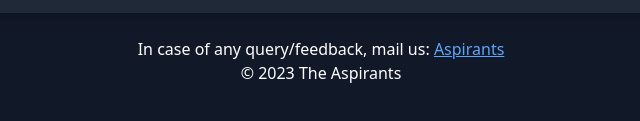
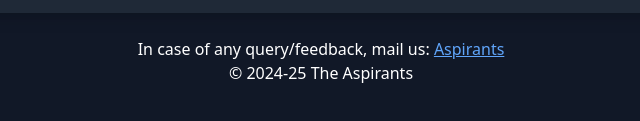
Before and after one commit to rarevyom09/ppispi, a plain HTML site: page index.html in a window 1280 px wide. Shown: the part 665-786 px from the top of the page, 319-959 px from the left. Drawn offline with nearby package versions, Linux system fonts and the light colour scheme.

Commit message:
Update index.html

```diff
--- a/index.html
+++ b/index.html
@@ -161,7 +161,7 @@
   <footer class="text-center mt-6">
     <p>In case of any query/feedback, mail us: <a href="mailto:theaspirants1@gmail.com"
         class="text-blue-400 underline">Aspirants</a></p>
-    <p>&copy; 2023 The Aspirants</p>
+    <p>&copy; 2024-25 The Aspirants</p>
   </footer>
 
   <script>
```
